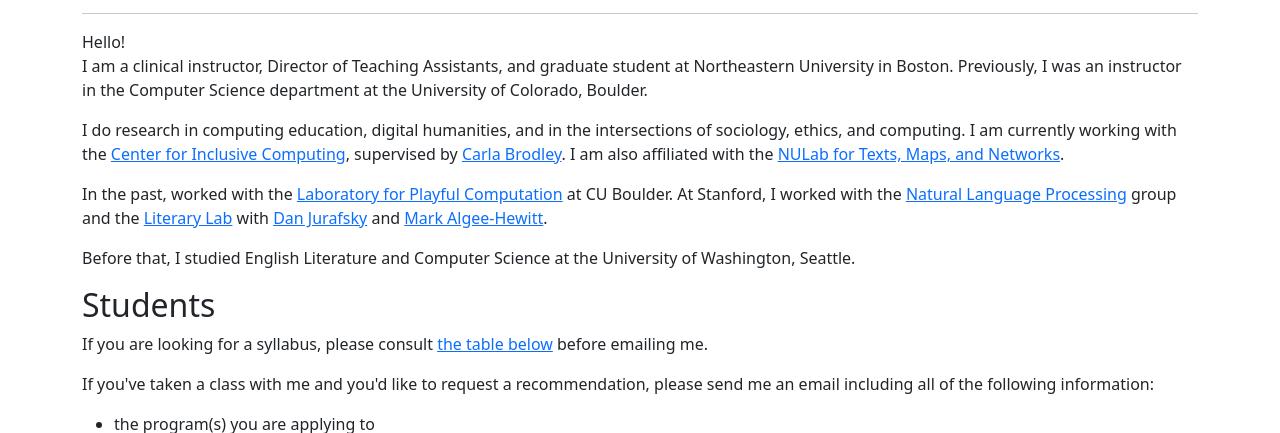
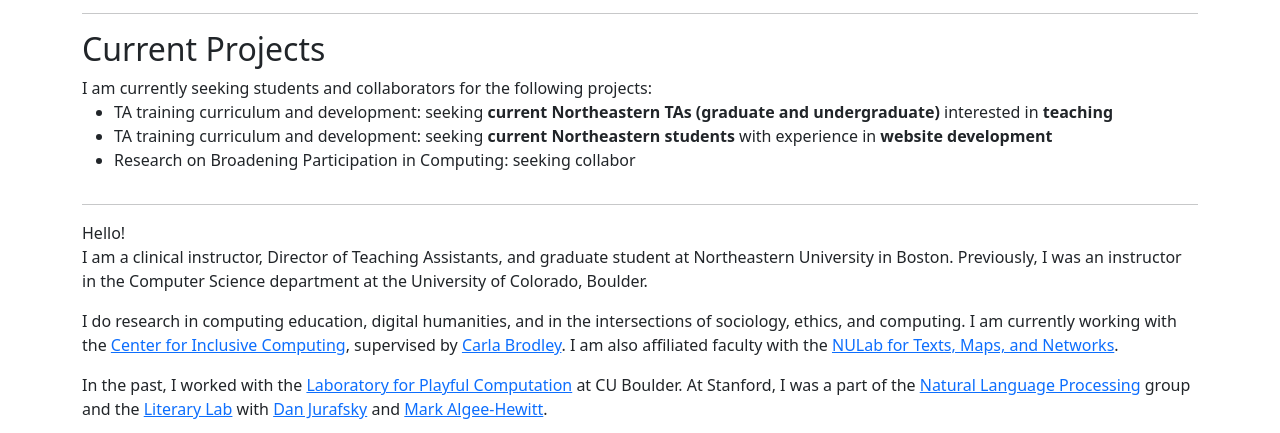
Before and after one commit to muzny/academic_website, a plain HTML site: page index.html in a window 1280 px wide. Shown: the part 359-792 px from the top of the page. Drawn offline with nearby package versions, Linux system fonts and the light colour scheme; some icons are missing.

Commit message:
initial website commit

```diff
--- a/index.html
+++ b/index.html
@@ -94,6 +94,18 @@
 
   </div>
   <div class="container">
+    <div class="row" role="main" id="currentlyseeking">
+        <h2>Current Projects</h2>
+        <div class="col">
+            I am currently seeking students and collaborators for the following projects:
+            <ul>
+                <li>TA training curriculum and development: seeking <strong>current Northeastern TAs (graduate and undergraduate)</strong> interested in <strong>teaching</strong></li>
+                <li>TA training curriculum and development: seeking <strong>current Northeastern students</strong> with experience in <strong>website development</strong></li>
+                <li>Research on Broadening Participation in Computing: seeking collabor
+            </ul>
+        </div>
+    </div>
+    <hr>
     <div class="row" role="main" id="about">
 
       <p>
@@ -104,12 +116,12 @@
 
 
       <p>
-        I do research in computing education, digital humanities, and in the intersections of sociology, ethics, and computing. I am currently working with the <a href="https://cic.northeastern.edu/">Center for Inclusive Computing</a>, supervised by <a href="https://www.khoury.northeastern.edu/people/carla-brodley/">Carla Brodley</a>. I am also affiliated with the <a href="https://cssh.northeastern.edu/nulab/">NULab for Texts, Maps, and Networks</a>.
+        I do research in computing education, digital humanities, and in the intersections of sociology, ethics, and computing. I am currently working with the <a href="https://cic.northeastern.edu/">Center for Inclusive Computing</a>, supervised by <a href="https://www.khoury.northeastern.edu/people/carla-brodley/">Carla Brodley</a>. I am also affiliated faculty with the <a href="https://cssh.northeastern.edu/nulab/">NULab for Texts, Maps, and Networks</a>.
 
       </p>
 
       <p>
-        In the past, worked with the <a href="https://www.playfulcomputation.group/">Laboratory for Playful Computation</a> at CU Boulder. At Stanford, I worked with the <a href="http://nlp.stanford.edu/">Natural Language Processing</a> group and the <a href="https://litlab.stanford.edu/">Literary Lab</a> with <a href="http://web.stanford.edu/~jurafsky/">Dan Jurafsky</a> and <a href="https://english.stanford.edu/people/mark-algee-hewitt">Mark Algee-Hewitt</a>.
+        In the past, I worked with the <a href="https://www.playfulcomputation.group/">Laboratory for Playful Computation</a> at CU Boulder. At Stanford, I was a part of the <a href="http://nlp.stanford.edu/">Natural Language Processing</a> group and the <a href="https://litlab.stanford.edu/">Literary Lab</a> with <a href="http://web.stanford.edu/~jurafsky/">Dan Jurafsky</a> and <a href="https://english.stanford.edu/people/mark-algee-hewitt">Mark Algee-Hewitt</a>.
 
       <p>
         Before that, I studied English Literature and Computer Science at the University of Washington, Seattle.
@@ -245,6 +257,9 @@
       <h2 > Projects & Presentations</h2>
       <p>(an abbreviated list)</p>
 
+      <p>
+        <a href="https://www.wwp.northeastern.edu/outreach/seminars/neh_wem.html">Women Writer's Project Advanced Institutes</a>, discusant, 2021 - 2022.
+      </p>
 
       <p>
           From Gender to Geography: Avoiding Assumptions by Centering Intentional Language Across Disciplines, with <a href="https://www.colorado.edu/education/krishna-pattisapu">Dr. Krishna Pattisapu</a>, <a href="https://www.colorado.edu/odece/diversity-inclusion-summit/tuesday-february-25">Spring Diversity and Inclusion Summit, CU Boulder</a>, 2020.
```
Also changed, not shown: 1 other file.
